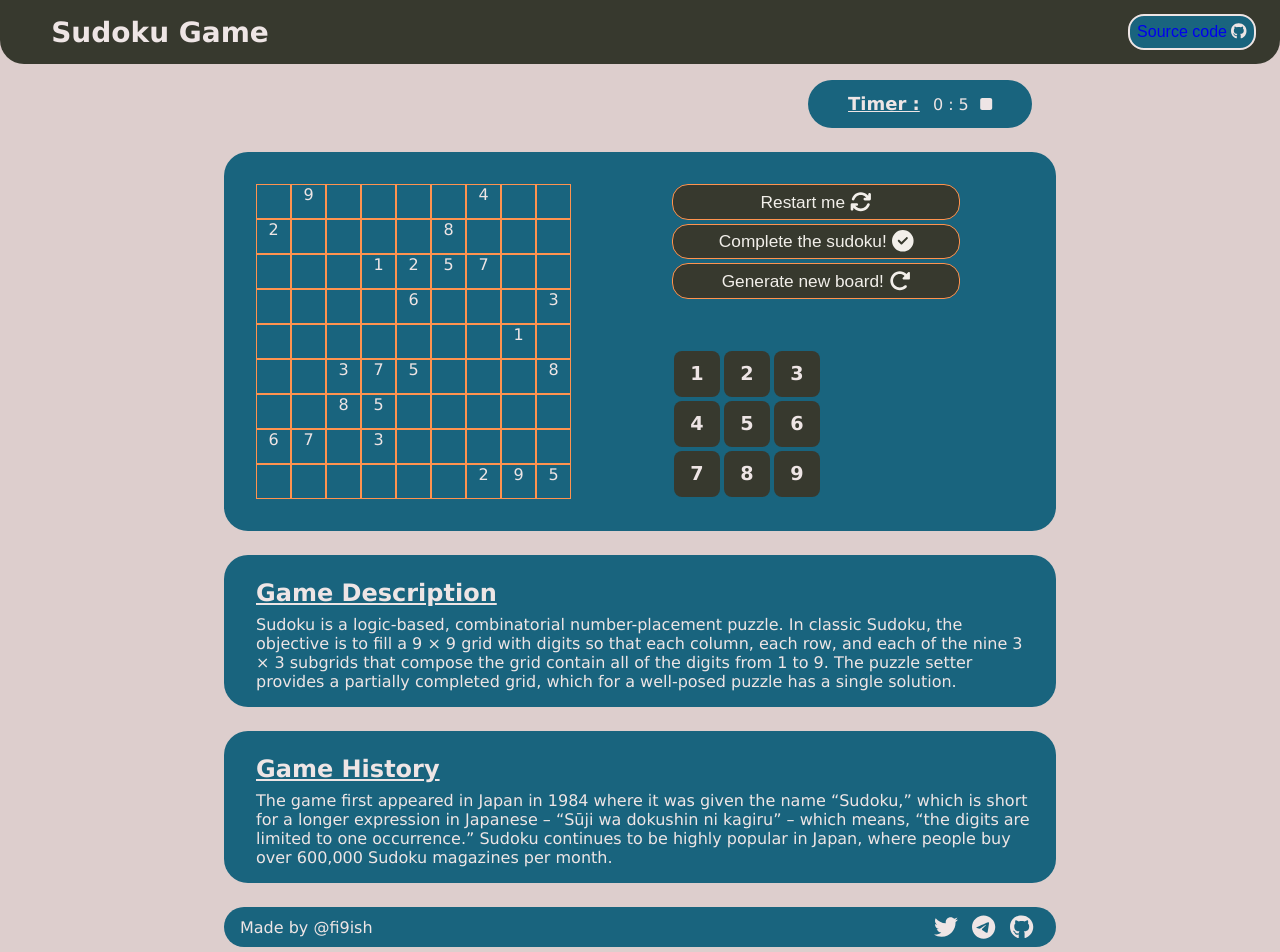
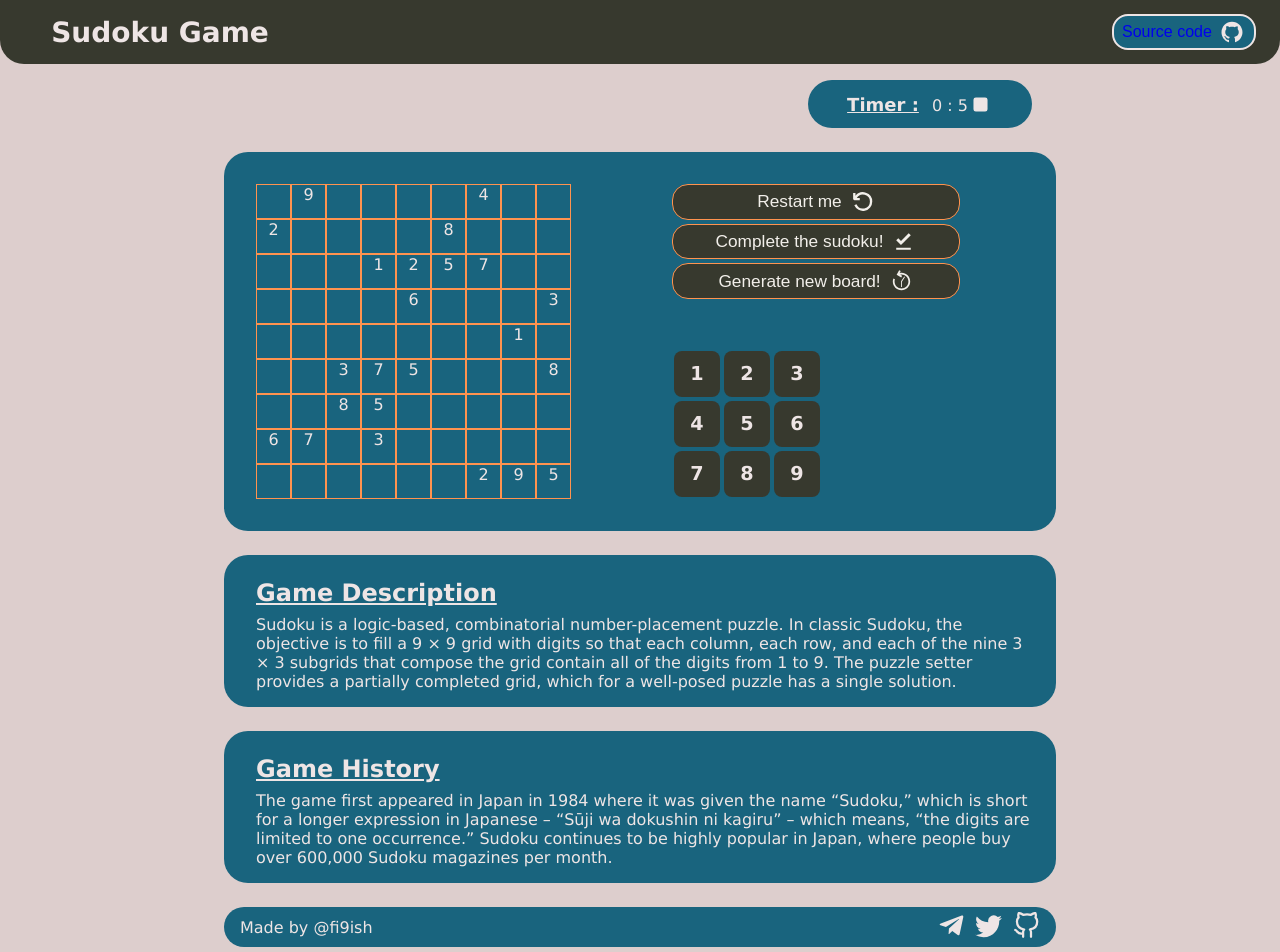
Before and after one commit to 0xFinish/sudoku.js, a Next.js app: page / in a window 1280 px wide. Shown: the top 952 px of the page. Built offline with nearby package versions, Linux system fonts and the light colour scheme.

Commit message:
Deleted not needed packages. Changed icons to react-icons. How can people not use Tailwind CSS it's so much more convenient :)

```diff
--- a/components/Footer.js
+++ b/components/Footer.js
@@ -1,18 +1,18 @@
-import {
-  faTwitter,
-  faTelegram,
-  faGithub,
-} from "@fortawesome/free-brands-svg-icons";
-import { FontAwesomeIcon } from "@fortawesome/react-fontawesome";
+import { FaTelegramPlane } from "react-icons/fa"
+import { BsTwitter } from "react-icons/bs"
+import { FiGithub } from "react-icons/fi"
 
 function Footer(props) {
+
+  const iconSize = 27
+
   return (
     <div className="Footer">
       <p>Made by @fi9ish</p>
       <span className="Footericons">
-        <a className="profileLink" href="https://twitter.com/FinishMee" ><FontAwesomeIcon className="icon" icon={faTwitter} size="xl"></FontAwesomeIcon></a>
-        <a className="profileLink" href="https://t.me/fi9ish"><FontAwesomeIcon className="icon" icon={faTelegram} size="xl"></FontAwesomeIcon></a>
-        <a className="profileLink" href="https://github.com/fi9ish/"><FontAwesomeIcon className="icon" icon={faGithub} size="xl"></FontAwesomeIcon></a>
+        <a className="profileLink" href="https://twitter.com/FinishMee" ><FaTelegramPlane size={iconSize}></FaTelegramPlane></a>
+        <a className="profileLink" href="https://t.me/fi9ish"><BsTwitter size={iconSize}></BsTwitter></a>
+        <a className="profileLink" href="https://github.com/fi9ish/"><FiGithub size={iconSize}></FiGithub></a>
       </span>
     </div>
   );
--- a/components/Navbar.js
+++ b/components/Navbar.js
@@ -1,11 +1,10 @@
-import { FontAwesomeIcon } from "@fortawesome/react-fontawesome";
-import { git} from "@fortawesome/free-solid-svg-icons";
-import { faGithub } from "@fortawesome/free-brands-svg-icons";
+import { AiFillGithub } from "react-icons/ai"
+
 function Navbar(props) {
   return (
     <div className="Navbar">
       <h3>Sudoku Game</h3>
-      <button><a href="https://github.com/fi9ish/sudoku.js">Source code</a> <FontAwesomeIcon icon={faGithub} /></button>
+      <button><a href="https://github.com/fi9ish/sudoku.js">Source code</a> <AiFillGithub size={24}></AiFillGithub></button>
     </div>
   );
 }
--- a/components/RestartButton.js
+++ b/components/RestartButton.js
@@ -1,37 +1,33 @@
 import { sudokuSolver, generate } from "./sudokuSolver";
-import { FontAwesomeIcon } from "@fortawesome/react-fontawesome";
-import {
-  faTrash,
-  faUpload,
-  faArrowsRotate,
-  faCheckCircle,
-  faRotateRight,
-} from "@fortawesome/free-solid-svg-icons";
+import { VscDebugRestart } from "react-icons/vsc";
+import { MdOutlineDownloadDone } from "react-icons/md";
+import { GiBackwardTime } from "react-icons/gi";
 
 function RestartButton(props) {
+
+  const iconSize = 25
+
   return (
     <div className="RestartButton">
       <button
+        className="ReloadButton"
         onClick={() => {
           location.reload();
         }}
       >
-        Restart me{" "}
-        <FontAwesomeIcon
-          icon={faArrowsRotate}
-          scale={2}
-          size="lg"
-        ></FontAwesomeIcon>
+        Restart me
+        <VscDebugRestart size={iconSize}></VscDebugRestart>
       </button>
       <button
+        className="ReloadButton"
         onClick={() => {
           props.updateCellValues((prev) => {
             if (sudokuSolver(prev)[0][0] === undefined) {
-              console.log("setIsNotSolvable true")
+              console.log("setIsNotSolvable true");
               props.setIsNotSolvable(true);
-              return prev
+              return prev;
             } else {
-              console.log("setIsNotSolvable false")
+              console.log("setIsNotSolvable false");
               props.setIsNotSolvable(false);
               return sudokuSolver(prev);
             }
@@ -39,24 +35,16 @@ function RestartButton(props) {
         }}
       >
         Complete the sudoku!{" "}
-        <FontAwesomeIcon
-          icon={faCheckCircle}
-          scale={2}
-          size="lg"
-        ></FontAwesomeIcon>
+        <MdOutlineDownloadDone size={iconSize}></MdOutlineDownloadDone>
       </button>
       <button
+        className="ReloadButton"
         onClick={() => {
           console.log("Generate");
           props.updateCellValues(generate());
         }}
       >
-        Generate new board!{" "}
-        <FontAwesomeIcon
-          icon={faRotateRight}
-          scale={2}
-          size="lg"
-        ></FontAwesomeIcon>
+        Generate new board! <GiBackwardTime size={iconSize}></GiBackwardTime>
       </button>
     </div>
   );
--- a/components/Timer.js
+++ b/components/Timer.js
@@ -1,10 +1,5 @@
-import {
-  faCirclePause,
-  faPause,
-  faPauseCircle,
-  faStop,
-} from "@fortawesome/free-solid-svg-icons";
-import { FontAwesomeIcon } from "@fortawesome/react-fontawesome";
+import { BsFillStopFill } from "react-icons/bs"
+
 import React from "react";
 
 function Timer(props) {
@@ -29,16 +24,8 @@ function Timer(props) {
     <div className="Timer">
       <p>
         <span>Timer :</span> {`${minutes} : ${seconds}`}
-        {/* <FontAwesomeIcon
-          className="timerButton"
-          icon={faPause}
-        ></FontAwesomeIcon> */}
-        <FontAwesomeIcon
-          className="timerButton"
-          icon={faStop}
-          onClick={() => {setMinutes(0), setSeconds(0)}}
-        ></FontAwesomeIcon>
       </p>
+      <BsFillStopFill size={25} onClick={() => {setMinutes(0), setSeconds(0)}} className="timerButton"></BsFillStopFill>
     </div>
   );
 }
--- a/styles/style.css
+++ b/styles/style.css
@@ -1,25 +1,4 @@
-.colors {
-    color: rgb(255, 147, 79);
-    color: rgb(53, 80, 112);
-    color: rgb(141, 161, 185);
-    color: rgb(226, 235, 152);
-    color: rgb(255, 250, 204);
-}
-.colors2 {
-    color: #EEE5E5;
-    color: #749C75;
-    color: #183a37;
-    color: #c44900;
-    color: #6f9283;
-}
 
-.colors3 {
-    color: #37392E;
-    color: #19647E;
-    color: #28AFB0;
-    color: #DDCECD;
-    color: #EEE5E5;
-}
 
 * {
     margin: 0;
@@ -67,9 +46,13 @@ body {
 }
 
 .Navbar button {
+    gap: 0.5rem;
+    display: flex;
+    align-items: center;
+    padding-left: 0.5rem;
     font-size: medium;
     align-self: center;
-    width: 8rem;
+    width: 9rem;
     height: 2.25rem;
     margin-right: 1.5rem;
     border-radius: 1rem;
@@ -88,20 +71,18 @@ body {
 }
 
 .Timer {
-    padding-top: 0.8rem;
+    display: flex;
+    justify-content: center;
+    align-items: center;
     width: 14rem;
     margin-right: 1.5rem;
     align-self:flex-end;
     border-radius: 1.5rem;
     height: 3rem;
-    text-align: center;
     color: #EEE5E5;
     background-color: #19647E;
 }
 
-.timerButton {
-    padding-left: 0.7rem;
-}
 
 .timerButton:hover {
     color: #28AFB0;
@@ -200,3 +181,15 @@ body {
 .Footericons a:hover {
     color:#28AFB0;
 }
+
+.Footericons {
+    display: flex;
+    gap:0.66rem;
+}
+
+.ReloadButton {
+    display: flex;
+    justify-content: center;
+    align-items: center;
+    gap: 0.5rem;
+}
```
Also changed, not shown: package.json (+2 -7 lines), 1 other file (tests, documents, lock files or other folders).
